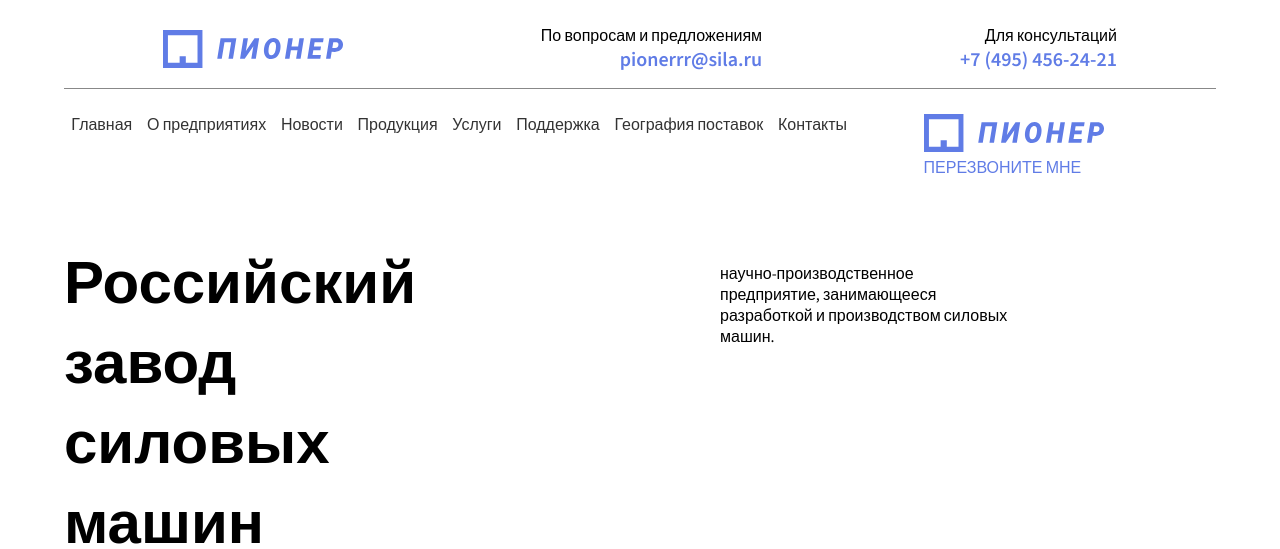
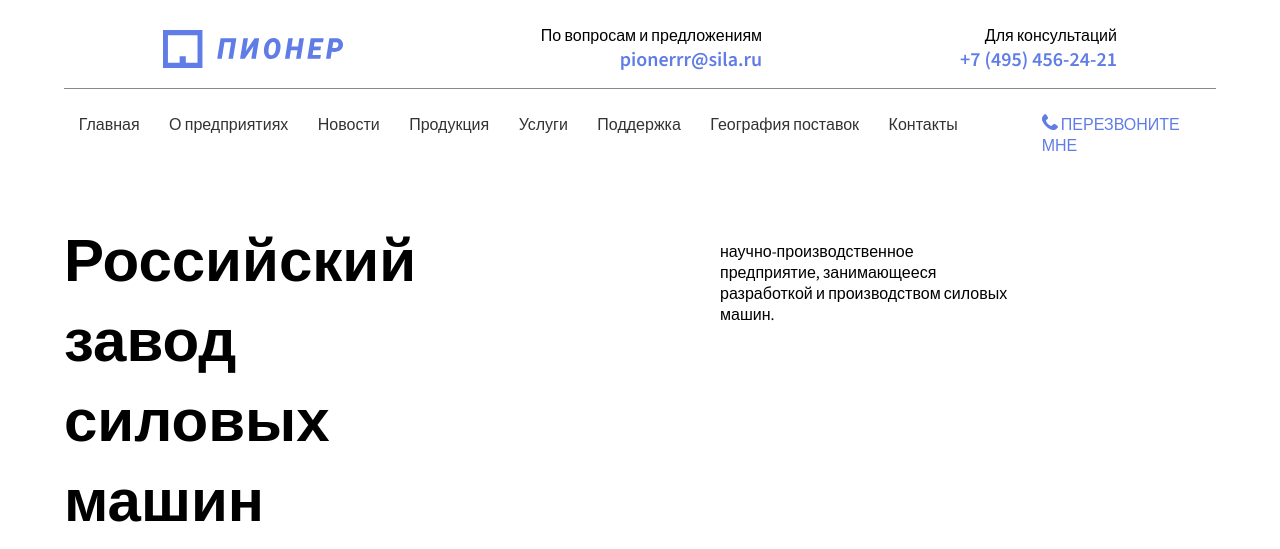
Before and after one commit to kristina7642/assets, a plain HTML site: page index.html in a window 1280 px wide. Shown: the top 549 px of the page. Drawn offline with nearby package versions, Linux system fonts and the light colour scheme.

Commit message:
Update index.html

```diff
--- a/index.html
+++ b/index.html
@@ -28,7 +28,7 @@
 </ul>
 <div class="contacts">
 <a href="">
-    <img src="media\logo\logo.svg" alt="иконка телефона">
+    <img src="media\tel.svg" alt="иконка телефона">
     ПЕРЕЗВОНИТЕ МНЕ
 </a>
 </div>
```
